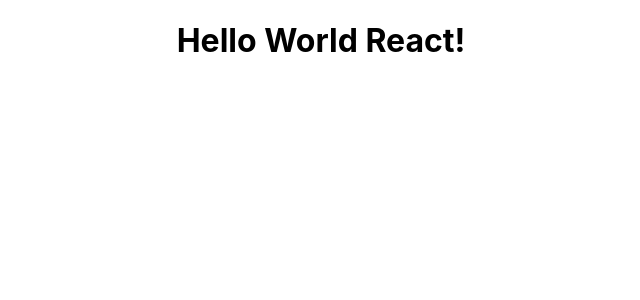
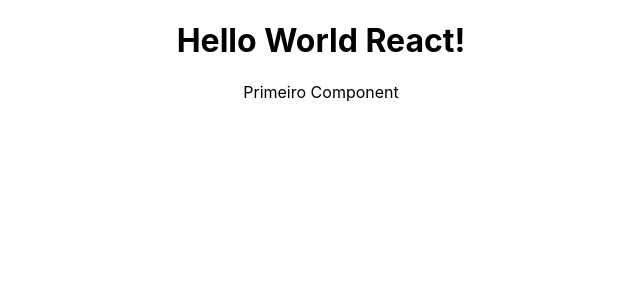
Before and after one commit to louisecastrof/Projects_and_Studies, a React (Create React App) app in the folder React/1_INTRO/hello-world/: page / in a window 1280 px wide. Shown: the top 300 px of the page, without its empty margins (319-959 px from the left). Built offline with nearby package versions, Linux system fonts and the light colour scheme.

Commit message:
:sparkles: First Component

```diff
--- a/React/1_INTRO/hello-world/src/App.js
+++ b/React/1_INTRO/hello-world/src/App.js
@@ -1,10 +1,12 @@
 import logo from './logo.svg';
 import './App.css';
+import FirstComponent from './components/FirstComponent';
 
 function App() {
   return (
     <div className="App">
       <h1> Hello World React!</h1>
+      <FirstComponent />
     </div>
   );
 }
--- /dev/null
+++ b/React/1_INTRO/hello-world/src/components/FirstComponent.js
@@ -0,0 +1,12 @@
+function FirstComponent() {
+// Comentários
+
+    return (
+        <div className="firstcomponent">
+            {/* Comentário no JSX */}
+            <p>Primeiro Component</p>
+        </div>
+    )
+}
+
+export default FirstComponent
```
